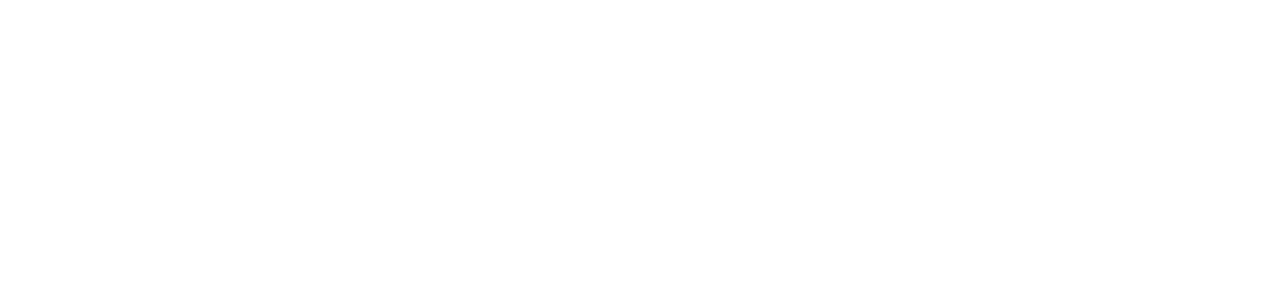
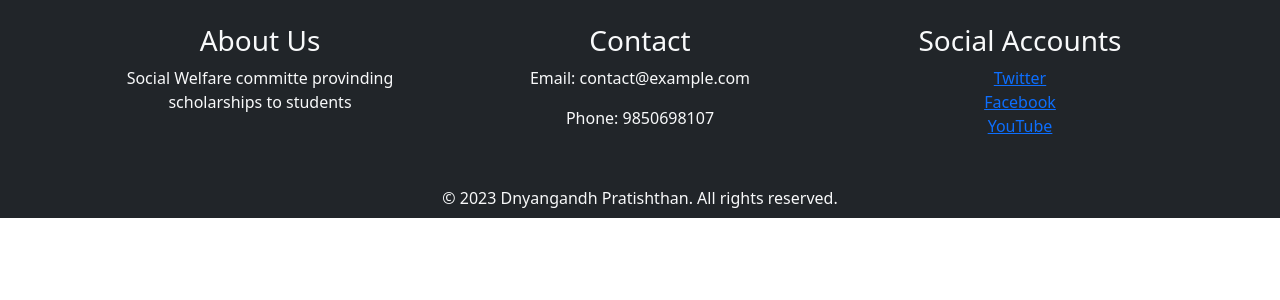
Before and after one commit to pratikk2609/dnyangandh-frontend, a React (Create React App) app: page /Footer in a window 1280 px wide. Before the commit this address had no page. Shown: the top 300 px of the page. Built offline with nearby package versions, Linux system fonts and the light colour scheme.

Commit message:
added footer component

```diff
--- a/src/App.js
+++ b/src/App.js
@@ -6,6 +6,7 @@
 import UserList from "./Components/UserList.js"
 import ScholarshipReg from "./Components/ScholarshipReg.js";
 import ScholarshipList from "./Components/ScholarshipList.js";
+import Footer from "./Components/Footer.js";
 
 function App()
 {
@@ -19,6 +20,7 @@
           <Route path="/userlist" element={<UserList/>}/>
           <Route path="/Scholarship" element={<ScholarshipReg/>}/>
           <Route path="/Scholarshiplist" element={<ScholarshipList/>}/>
+          <Route path="/Footer" element={<Footer/>}/>
 
         </Routes>
       </BrowserRouter>
--- /dev/null
+++ b/src/Components/Footer.js
@@ -0,0 +1,36 @@
+import React, { Component } from 'react';
+
+class Footer extends Component {
+  render() {
+    return (
+      <footer className="bg-dark text-light">
+        <div className="container py-4">
+          <div className="row">
+            <div className="col-lg-4">
+              <h3>About Us</h3>
+              <p>Social Welfare committe provinding scholarships to students</p>
+            </div>
+            <div className="col-lg-4">
+              <h3>Contact</h3>
+              <p>Email: contact@example.com</p>
+              <p>Phone: 9850698107</p>
+            </div>
+            <div className="col-lg-4">
+              <h3>Social Accounts</h3>
+              <ul className="list-unstyled">
+                <li><a href="/">Twitter</a></li>
+                <li><a href="/">Facebook</a></li>
+                <li><a href="https://www.youtube.com/channel/UCYdC71qCm2dIFL_ac5Grpgw">YouTube</a></li>
+              </ul>
+            </div>
+          </div>
+        </div>
+        <div className="bg-dark text-center py-2">
+          <p className="mb-0">&copy; {new Date().getFullYear()} Dnyangandh Pratishthan. All rights reserved.</p>
+        </div>
+      </footer>
+    );
+  }
+}
+
+export default Footer;
--- a/src/Components/Home.js
+++ b/src/Components/Home.js
@@ -1,6 +1,7 @@
 import React, { Fragment } from "react"
 import "bootstrap/dist/css/bootstrap.min.css"
 import './App.css'
+import Footer from './Footer'
 
 function Home()
 {
```
